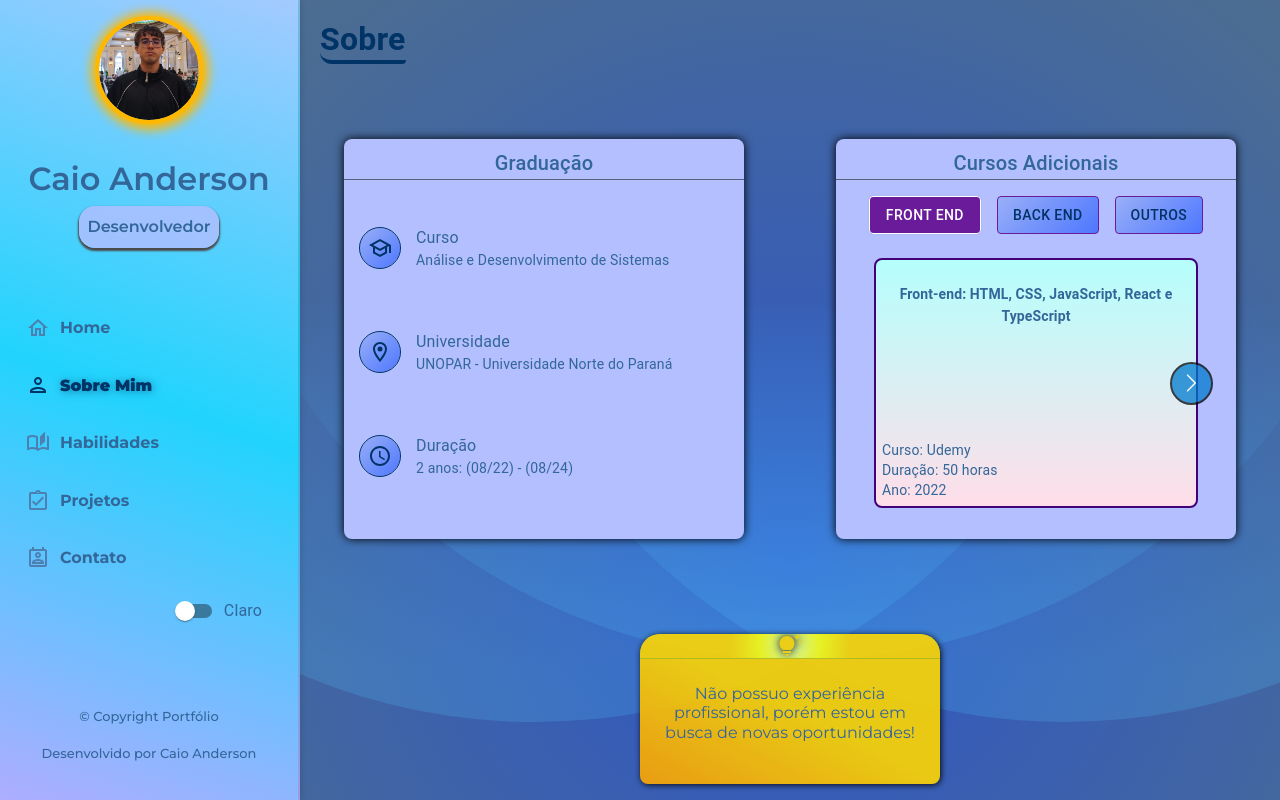
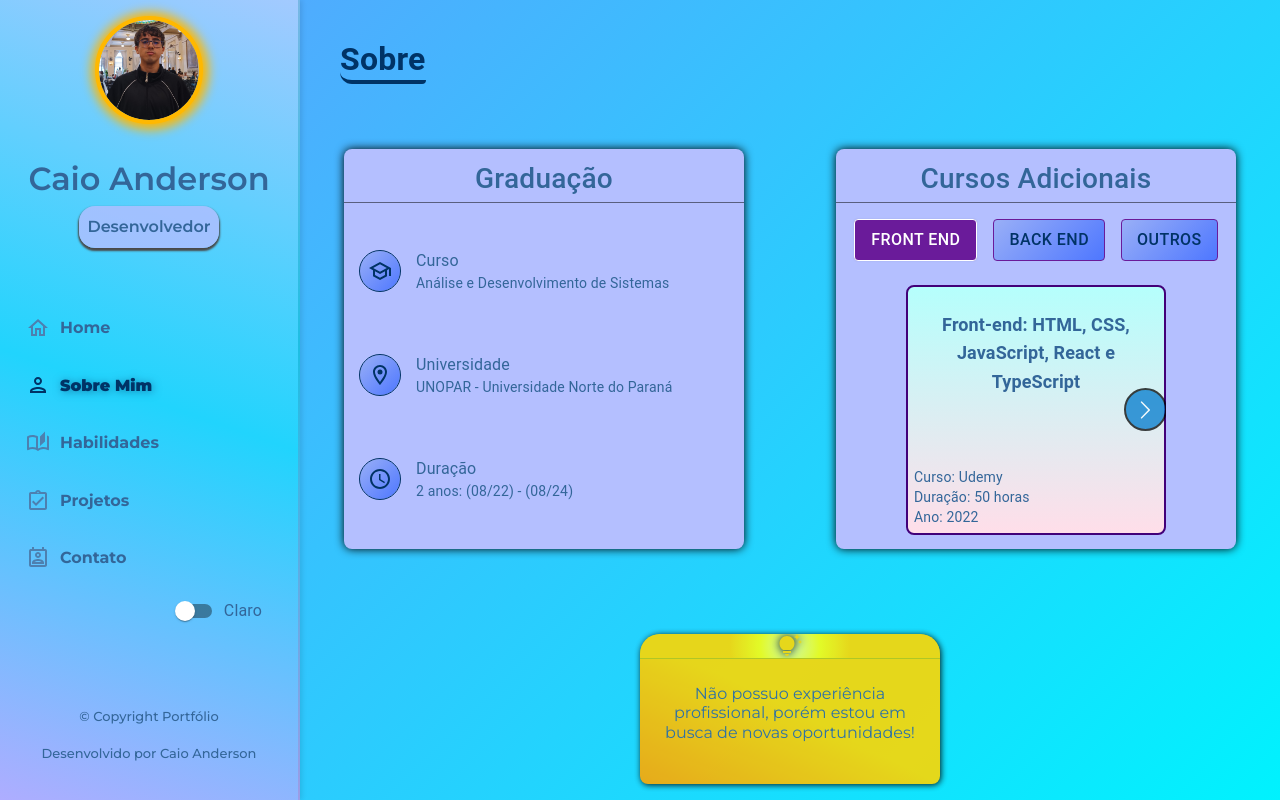
Before and after one commit to CaiooAnderson/CSS-training, a React (Create React App) app in the folder meu-portfolio/: page / in a window 1280 px wide. Both pictures are taken after a click on the button "Sobre Mim". Built offline with nearby package versions, Linux system fonts and the light colour scheme; the HTML template or start-up script is replaced by a standard one; a web font is replaced by a local one.

Commit message:
Responsividade nos Componentes, exceto Sidebar.jsx

```diff
--- a/meu-portfolio/src/components/About.jsx
+++ b/meu-portfolio/src/components/About.jsx
@@ -25,7 +25,7 @@
             <Fade in={true} timeout={1000}>
                 <Box className='about' sx={{
                                             mt: 0,
-                                            p: { xs: 0, md: 2 },
+                                            p: { xs: 0, sm: 1, md: 2 },
                                             display: 'flex',
                                             flexDirection: 'column',
                                             alignItems: 'center',
@@ -39,14 +39,14 @@
                                                     width: '100%',
                                                     display: 'flex',
                                                     justifyContent: 'left',
-                                                    pl: { xs: 1, sm: 0.75, md: 0.5 },
-                                                    pt: { xs: 1, sm: 0.75, md: 0.5 }
+                                                    pl: { xs: 1, sm: 2, md: 3 },
+                                                    pt: { xs: 1, sm: 2, md: 3 }
                                                     }}>
                         <Typography variant='h4' sx={{
                                                     fontWeight: 'bold',
                                                     borderBottom: '4px solid #4a148c',
                                                     color: '#003366',
-                                                    fontSize: { xs: '1.5rem', sm: '2rem' },
+                                                    fontSize: { xs: '1.5rem', sm: '2rem', md: '2rem', lg: '2rem' },
                                                     mb: { xs: 2, sm: 0 }
                                                     }}>
                             Sobre
@@ -57,9 +57,9 @@
                 <Grid container className='about-center' sx={{ width: '100%', gap: { xs: 2, sm: 4, md: 6, lg: 8}, flexDirection: { xs: 'column', md: 'row' }, alignItems: 'center', justifyContent: 'space-evenly', margin: '0 auto' }}>
                     <Fade in={true} timeout={2000}>
                         <Grid item className='about-info' sx={{
-                                                                width: { xs: '100%', md: '400px' },
+                                                                width: { xs: '100%', sm: '55%', md: '400px' },
                                                                 backgroundColor: '#b4bfff',
-                                                                borderRadius: { xs: 0, md: '8px'},
+                                                                borderRadius: { xs: 0, sm: '4px', md: '8px'},
                                                                 filter: 'drop-shadow(0 0 5px #000)',
                                                                 height: { xs: 'auto', md: '400px' },
                                                                 overflow: 'hidden'
@@ -69,9 +69,9 @@
                     </Fade>
                     <Fade in={true} timeout={2000}>
                         <Grid item className='about-info' sx={{
-                                                                width: { xs: '100%', md: '400px' },
+                                                                width: { xs: '100%', sm: '55%', md: '400px' },
                                                                 backgroundColor: '#b4bfff',
-                                                                borderRadius: { xs: 0, md: '8px'},
+                                                                borderRadius: { xs: 0, sm: '4px', md: '8px'},
                                                                 filter: 'drop-shadow(0 0 5px #000)',
                                                                 height: { xs: 'auto', md: '400px' },
                                                                 overflow: 'hidden'
--- a/meu-portfolio/src/components/Contact.jsx
+++ b/meu-portfolio/src/components/Contact.jsx
@@ -55,7 +55,7 @@ const Contact = () => {
         <Fade in={true} timeout={1000}>
         <Box className='contact' sx={{
                                     mt: 0,
-                                    p: { xs: 0, md: 2 },
+                                    p: { xs: 0, sm: 1, md: 2 },
                                     display: 'flex',
                                     flexDirection: 'column',
                                     height: '100vh',
@@ -67,8 +67,8 @@ const Contact = () => {
                                                 width: '100%',
                                                 display: 'flex',
                                                 justifyContent: 'left',
-                                                pl: { xs: 1, sm: 0.75, md: 0.5 },
-                                                pt: { xs: 1, sm: 0.75, md: 0.5 }
+                                                pl: { xs: 1, sm: 2, md: 3 },
+                                                pt: { xs: 1, sm: 2, md: 3 }
                                             }}>
             <Typography variant='h4' sx={{
                                         textAlign: 'left',
--- a/meu-portfolio/src/components/Cursos.jsx
+++ b/meu-portfolio/src/components/Cursos.jsx
@@ -60,12 +60,12 @@ const Cursos = () => {
           slidesToSlide: 1
         },
         tablet: {
-          breakpoint: { max: 1024, min: 464 },
+          breakpoint: { max: 1024, min: 768 },
           items: 1,
           slidesToSlide: 1
         },
         mobile: {
-          breakpoint: { max: 464, min: 0 },
+          breakpoint: { max: 768, min: 0 },
           items: 1,
           slidesToSlide: 1
         }
@@ -87,24 +87,24 @@ const Cursos = () => {
             gap: 2,
             padding: '8px 0'
             }}>
-            <Typography className='container-name' variant="h6" sx={{ textAlign: 'center', width: '100%', borderBottom: '1px solid #00000080' }}>Cursos Adicionais</Typography>
+            <Typography className='container-name' variant="h6" sx={{ textAlign: 'center', width: '100%', borderBottom: '1px solid #00000080', fontSize: { xs: '1.25rem', sm: '1.5rem', md: '1.75rem' } }}>Cursos Adicionais</Typography>
             <Box className='curso-buttons' sx={{ display: 'flex', flexDirection: 'row', gap: { xs: 1, md: 2}, mb: { xs: 0, md: 1 } }}>
-                <Button className={filter === 'Front-End' ? 'active' : 'desativado'} variant={filter === 'Front-End' ? 'contained' : 'outlined'} onClick={() => handleFilterChange('Front-End')}>
+                <Button className={filter === 'Front-End' ? 'active' : 'desativado'} variant={filter === 'Front-End' ? 'contained' : 'outlined'} onClick={() => handleFilterChange('Front-End')} sx={{ fontSize: { xs: '0.75rem', sm: '0.875rem', md: '1rem' } }} >
                     Front End
                 </Button>
-                <Button className={filter === 'Back-End' ? 'active' : 'desativado'} variant={filter === 'Back-End' ? 'contained' : 'outlined'} onClick={() => handleFilterChange('Back-End')}>
+                <Button className={filter === 'Back-End' ? 'active' : 'desativado'} variant={filter === 'Back-End' ? 'contained' : 'outlined'} onClick={() => handleFilterChange('Back-End')} sx={{ fontSize: { xs: '0.75rem', sm: '0.875rem', md: '1rem' } }}>
                     Back End
                 </Button>
-                <Button className={filter === 'Outros' ? 'active' : 'desativado'} variant={filter === 'Outros' ? 'contained' : 'outlined'} onClick={() => handleFilterChange('Outros')}>
+                <Button className={filter === 'Outros' ? 'active' : 'desativado'} variant={filter === 'Outros' ? 'contained' : 'outlined'} onClick={() => handleFilterChange('Outros')} sx={{ fontSize: { xs: '0.75rem', sm: '0.875rem', md: '1rem' } }}>
                     Outros
                 </Button>
             </Box>
-            <Box sx={{ position: 'relative', maxWidth: '464px', width: '90%', flexDirection: 'column' }}>
+            <Box sx={{ position: 'relative', maxWidth: '100%', width: { xs: '90%', sm: '75%', md: '65%' }, flexDirection: 'column' }}>
                 <Carousel className='curso-carousel' responsive={responsive} ssr={true} containerClass="curso-carousel-container" ref={carouselRef}>
                     {cursos[filter].map((object, index) => (
                         <Box className='curso-container' key={filter + index} sx={{
                             borderRadius: '8px',
-                            width: { xs: '75%', md: '90%'},
+                            width: { xs: '80%', sm: '90%', md: '100%'},
                             maxWidth: '350px',
                             height: '250px',
                             display: 'flex',
@@ -112,7 +112,7 @@ const Cursos = () => {
                             whiteSpace: 'normal',
                             overflow: 'hidden',
                             pt: 2,
-                            position: 'relative'
+                            position: 'relative',
                             }}>
                             <Box className='curso-title' sx={{
                                 display: 'flex',
@@ -126,7 +126,8 @@ const Cursos = () => {
                                     textAlign: 'center',
                                     mb: { xs: 0.25, md: 2},
                                     overflow: 'hidden',
-                                    textOverflow: 'ellipsis'
+                                    textOverflow: 'ellipsis',
+                                    fontSize: { xs: '0.875rem', sm: '1rem', md: '1.125rem' }
                                     }}>
                                         {object.nome}
                                 </Typography>
--- a/meu-portfolio/src/components/Graduacao.jsx
+++ b/meu-portfolio/src/components/Graduacao.jsx
@@ -7,7 +7,13 @@ import AccessTimeOutlinedIcon from '@mui/icons-material/AccessTimeOutlined';
 const Graduacao = () => {
     return (
             <List className='graduacao'>
-                <Typography variant="h6" sx={{ textAlign: 'center', borderBottom: '1px solid #00000080' }}>Graduação</Typography>
+                <Typography variant="h6" sx={{
+                                                textAlign: 'center',
+                                                borderBottom: '1px solid #00000080',
+                                                fontSize: { xs: '1.25rem', sm: '1.5rem', md: '1.75rem' }
+                                                }}>
+                    Graduação
+                </Typography>
                 <ListItem className='lista'>
                     <ListItemAvatar className='graduacao-icon'>
                         <Avatar>
--- a/meu-portfolio/src/components/Sidebar.jsx
+++ b/meu-portfolio/src/components/Sidebar.jsx
@@ -52,10 +52,10 @@ const Sidebar = ({ activeSection, setActiveSection }) => {
 
   useEffect(() => {
     const handleResize = () => {
-      if (window.innerWidth > 768) {
+      if (window.innerWidth < 1024) {
+        setIsOpen(false);
+      } else {
         setIsOpen(true);
-      } else {
-        setIsOpen(false);
       }
     };
 
--- a/meu-portfolio/src/styles.css
+++ b/meu-portfolio/src/styles.css
@@ -712,6 +712,10 @@ body.dark-mode .sidebar {
 }
 
 /* ABOUT */
+.about {
+  background: var(--about-background);
+}
+
 .about h4 {
   color: var(--sidebar-text-hover-color);
   border-color: var(--button-bg-color);
```
Also changed, not shown: meu-portfolio/src/components/Home.jsx (+5 -5 lines), meu-portfolio/src/components/Projects.jsx (+12 -11 lines), meu-portfolio/src/components/Skills.jsx (+4 -3 lines).
